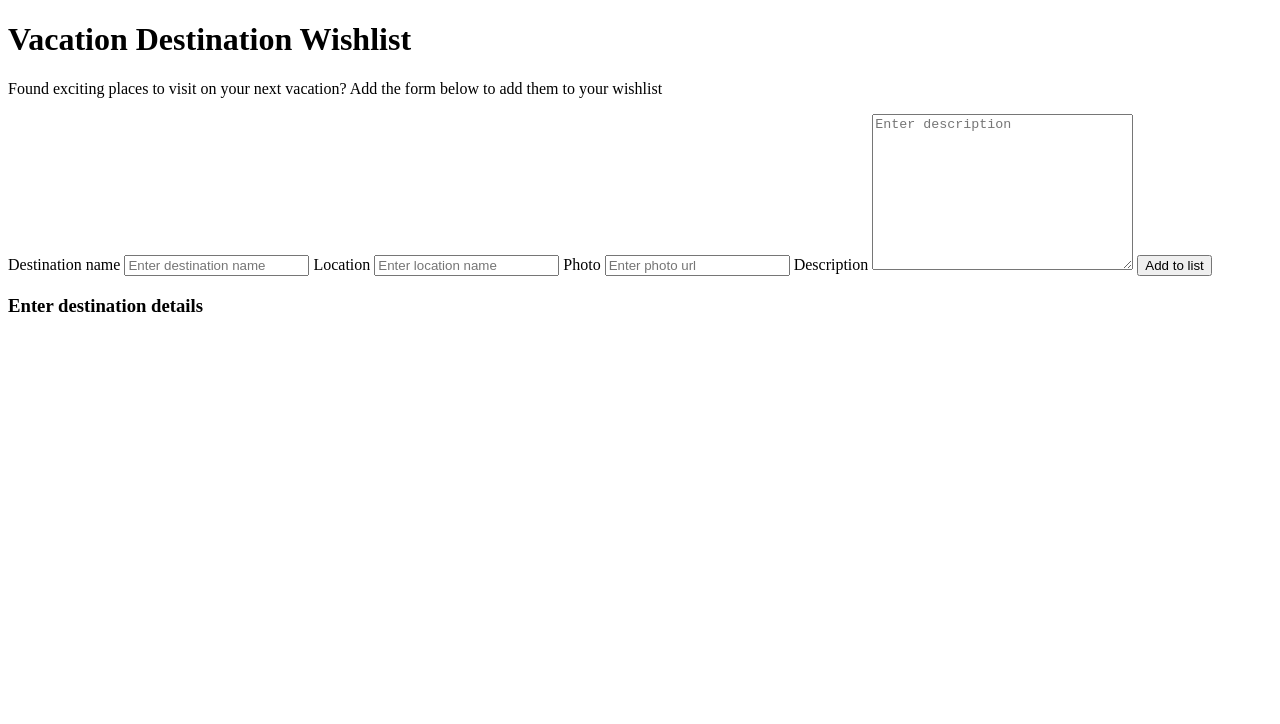
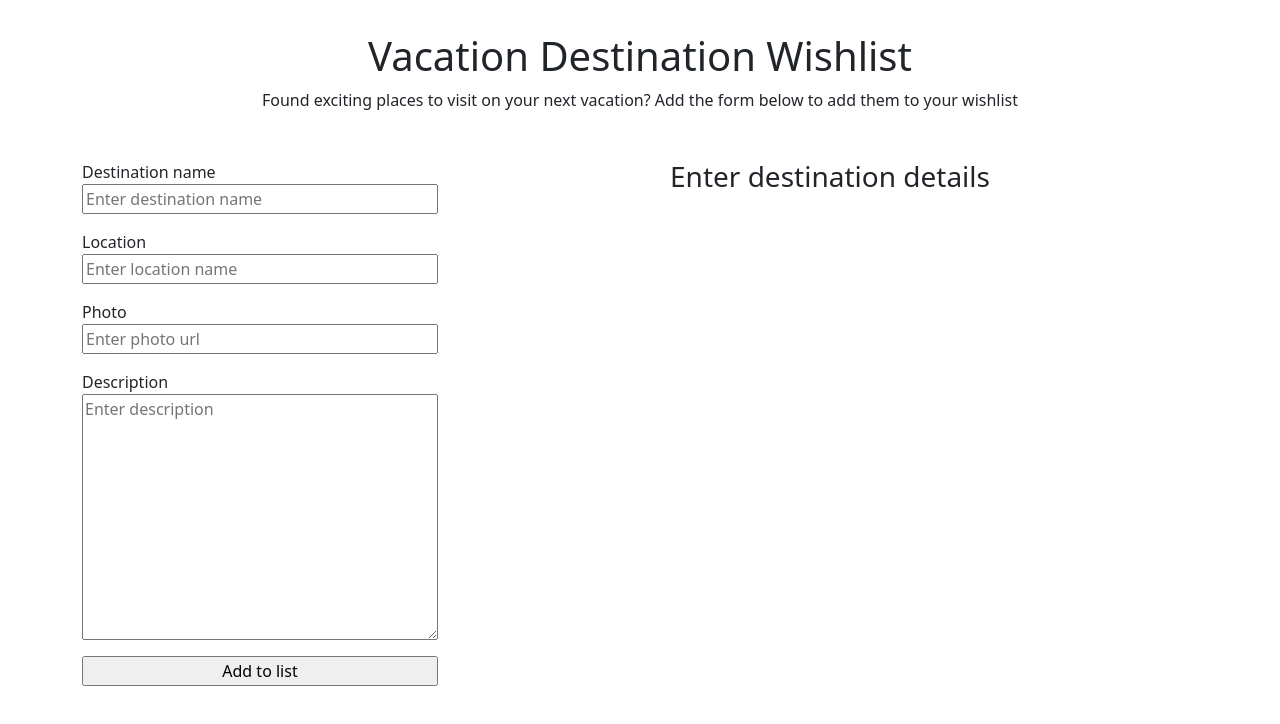
Before and after one commit to tlg-23-10-sde-4/destinations-page-jnss, a plain HTML site: page index.html in a window 1280 px wide. Drawn offline with nearby package versions, Linux system fonts and the light colour scheme.

Commit message:
done styling layout according to mockup

```diff
--- a/index.html
+++ b/index.html
@@ -4,18 +4,30 @@
     <meta charset="UTF-8" />
     <meta name="viewport" content="width=device-width, initial-scale=1.0" />
     <title>Destinations Page</title>
+
+    <!-- Bootstrap -->
+    <link
+      href="https://cdn.jsdelivr.net/npm/bootstrap@5.3.2/dist/css/bootstrap.min.css"
+      rel="stylesheet"
+      integrity="sha384-T3c6CoIi6uLrA9TneNEoa7RxnatzjcDSCmG1MXxSR1GAsXEV/Dwwykc2MPK8M2HN"
+      crossorigin="anonymous"
+    />
+
+    <!-- Custom styles -->
+    <link rel="stylesheet" href="./styles.css" />
   </head>
   <body>
-    <header>
+    <header class="container">
       <h1>Vacation Destination Wishlist</h1>
       <p>
         Found exciting places to visit on your next vacation? Add the form below
         to add them to your wishlist
       </p>
     </header>
-    <section>
-      <article>
-        <form>
+    <section class="container">
+      <div class="row">
+        <article class="col-12 col-sm-4">
+          <form id="user_input_form">
             <label for="destination_name">Destination name</label>
             <input
               type="text"
@@ -30,7 +42,6 @@
             />
             <label for="photo_url">Photo</label>
             <input type="url" placeholder="Enter photo url" id="photo_url" />
-
             <label for="description">Description</label>
             <textarea
               placeholder="Enter description"
@@ -38,14 +49,14 @@
               cols="30"
               rows="10"
             ></textarea>
-
             <input type="submit" value="Add to list" />
           </form>
         </article>
-      <article>
-        <h3>Enter destination details</h3>
+        <article class="col-12 col-sm-8">
+          <h3 id="cards_container_heading">Enter destination details</h3>
           <div id="cards_container"></div>
         </article>
+      </div>
     </section>
   </body>
 </html>
--- /dev/null
+++ b/styles.css
@@ -0,0 +1,24 @@
+header.container,
+#user_input_form {
+  display: flex;
+  flex-direction: column;
+}
+
+header.container {
+  align-items: center;
+  padding: 2rem;
+}
+
+#user_input_form input,
+#user_input_form textarea {
+  margin-bottom: 1rem;
+}
+
+#cards_container_heading {
+  text-align: center;
+}
+
+#cards_container {
+  display: flex;
+  flex-wrap: wrap;
+}
```
Lines whose indentation alone changed are shown as unchanged.
